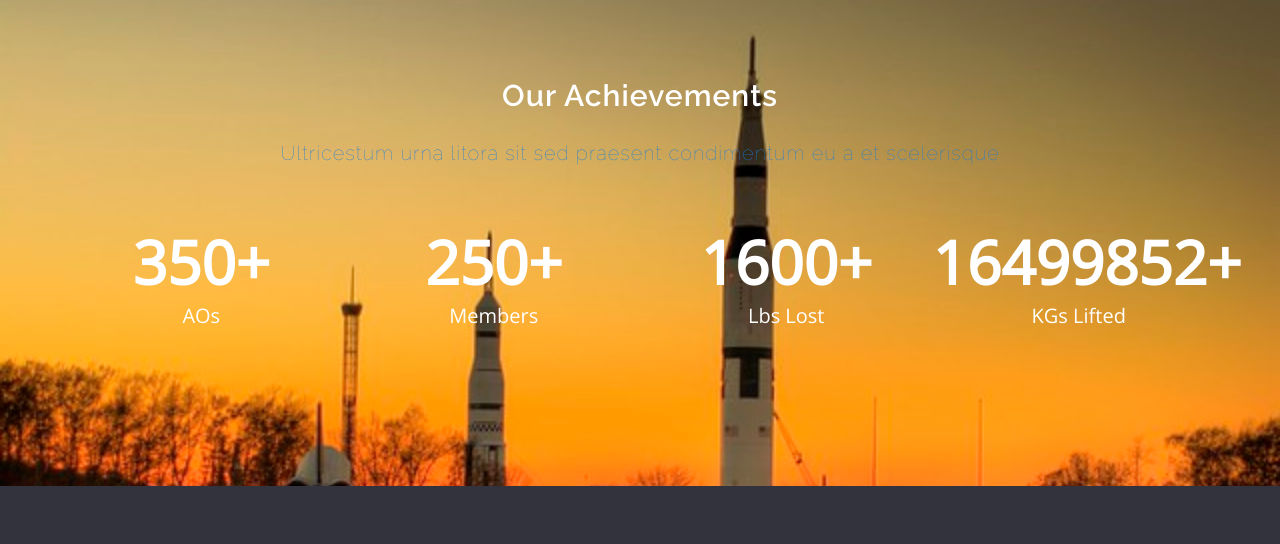
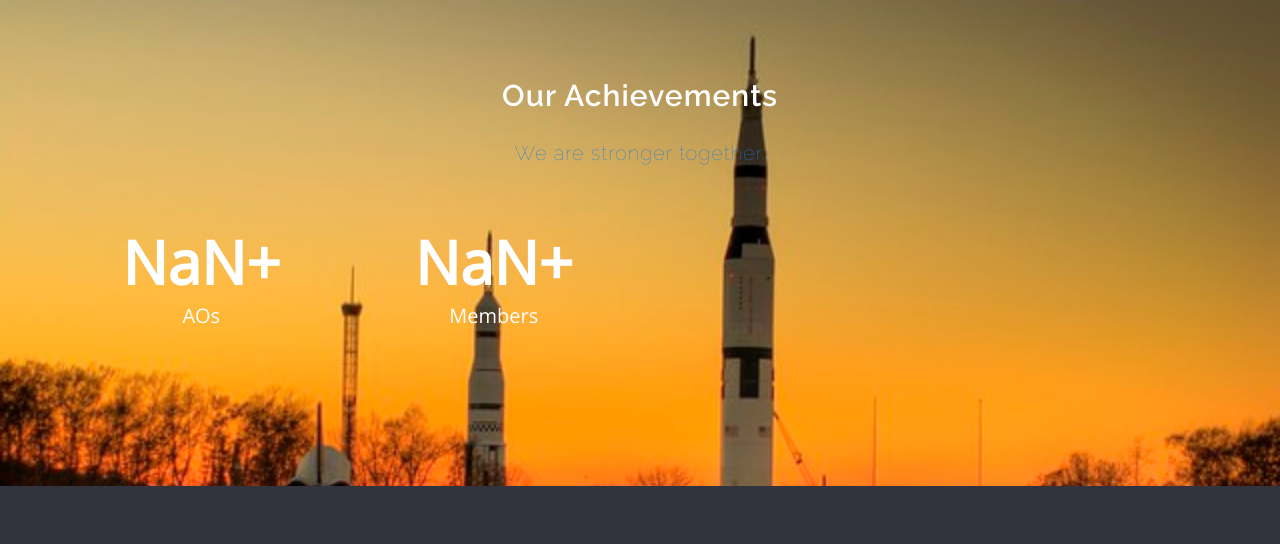
Before and after one commit to f3huntsville/f3huntsville.github.io, a plain HTML site: page index.html in a window 1280 px wide. Shown: the part 7460-8004 px from the top of the page. Drawn offline with nearby package versions, Linux system fonts and the light colour scheme; some packages are replaced by stand-ins of ours.

Commit message:
saving files helps

```diff
--- a/index.html
+++ b/index.html
@@ -456,27 +456,17 @@
                     <div class="row text-center">
                         <div class="col-md-12">
                             <h2 class="white">Our Achievements</h2>
-                            <h3 class="caption">Ultricestum urna litora sit sed praesent condimentum eu a et scelerisque</h3>
+                            <h3 class="caption">We are stronger together.</h3>
                         </div><!-- /.col-md-12 -->
 
                         <div class="col-sm-3 counter-wrap wow fadeInUp" data-wow-offset="10">
-                            <strong><span class="timer">350</span>+</strong>
+                            <strong><span class="timer">5+</span>+</strong>
                             <span class="count-description">AOs</span>
                         </div><!-- /.col-sm-3 -->
 
                         <div class="col-sm-3 counter-wrap wow fadeInUp" data-wow-offset="10">
-                            <strong><span class="timer">250</span>+</strong>
+                            <strong><span class="timer">150+</span>+</strong>
                             <span class="count-description">Members</span>
-                        </div><!-- /.col-sm-3 -->
-
-                        <div class="col-sm-3 counter-wrap wow fadeInUp" data-wow-offset="10">
-                            <strong><span class="timer">1600</span>+</strong>
-                            <span class="count-description">lbs lost</span>
-                        </div><!-- /.col-sm-3 -->
-
-                        <div class="col-sm-3 counter-wrap wow fadeInUp" data-wow-offset="10">
-                            <strong><span class="timer">16500000</span>+</strong>
-                            <span class="count-description">KGs lifted</span>
                         </div><!-- /.col-sm-3 -->
 
                     </div><!-- /.row -->
```
